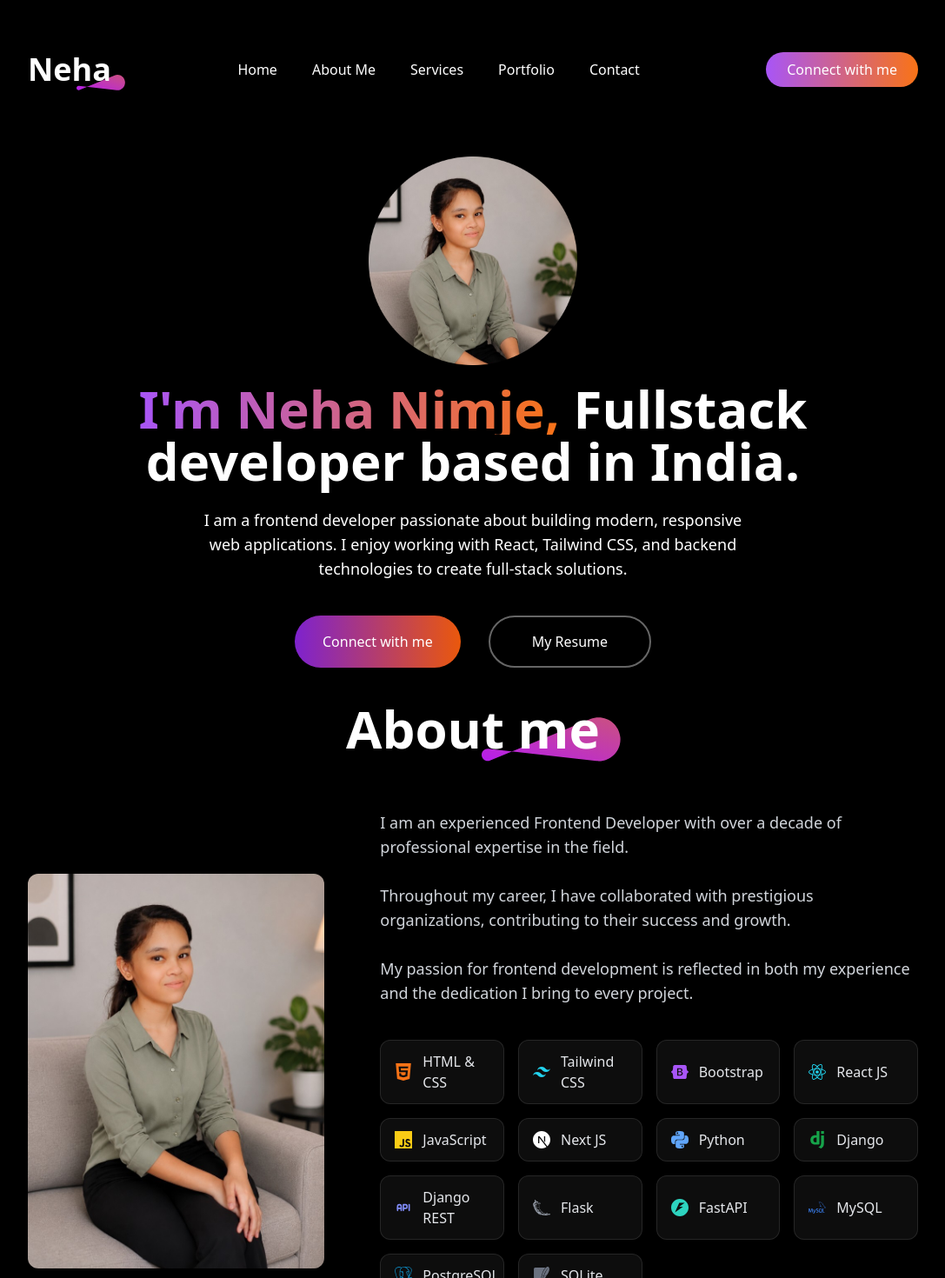
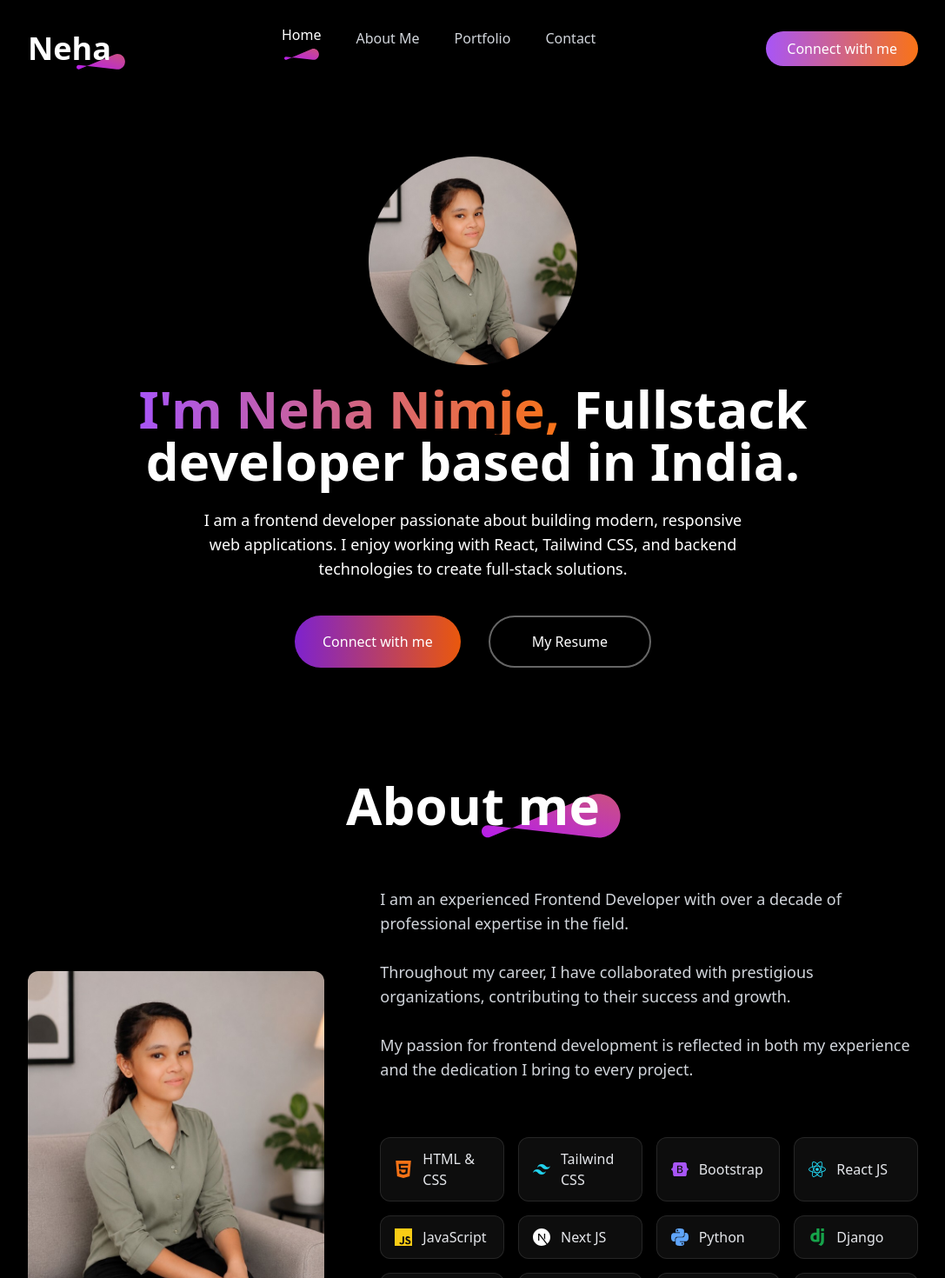
Before and after one commit to nehanimje03/portfolio, a React (Vite) app: page / in a window 1280 px wide. Shown: the top 1470 px of the page at 87% size, without its empty margins (96-1183 px from the left). Built offline with nearby package versions, Linux system fonts and the light colour scheme.

Commit message:
responsive

```diff
--- a/src/Home.jsx
+++ b/src/Home.jsx
@@ -1,4 +1,4 @@
-import React, { useState } from "react";
+import React, { useEffect, useState } from "react";
 import profile1 from "./assets/profile1.png";
 import profile from "./assets/profile.jpeg";
 import ecommerce from "./assets/ecommerce.png";
@@ -34,100 +34,142 @@ import { TbApi } from "react-icons/tb";
 const Home = () => {
   const [menuOpen, setMenuOpen] = useState(false);
 
+  const [active, setActive] = useState("home");
+
+  const navItems = [
+    { id: "home", label: "Home" },
+    { id: "about", label: "About Me" },
+    // { id: "services", label: "Services" },
+    { id: "portfolio", label: "Portfolio" },
+    { id: "contact", label: "Contact" },
+  ];
+
+  const handleNavClick = (id) => {
+    setActive(id);
+
+    document.getElementById(id)?.scrollIntoView({
+      behavior: "smooth",
+    });
+  };
+
+  useEffect(() => {
+    const sections = ["home", "about", "services", "portfolio", "contact"];
+
+    const handleScroll = () => {
+      const scrollPosition = window.scrollY + 150;
+
+      sections.forEach((section) => {
+        const element = document.getElementById(section);
+
+        if (
+          element &&
+          scrollPosition >= element.offsetTop &&
+          scrollPosition < element.offsetTop + element.offsetHeight
+        ) {
+          setActive(section);
+        }
+      });
+    };
+
+    window.addEventListener("scroll", handleScroll);
+
+    return () => {
+      window.removeEventListener("scroll", handleScroll);
+    };
+  }, []);
+
   return (
-    <div class="min-h-screen py-10 bg-black overflow-x-hidden px-4 sm:px-8 lg:px-[10%]">
+    <div className="min-h-screen bg-black overflow-x-hidden">
       {" "}
-      <header class="py-5">
-        <nav class="flex items-center justify-between text-white relative">
+      <header className="fixed top-0 left-0 right-0 md:py-8 py-5 z-50 bg-black/90 backdrop-blur-md px-4 sm:px-8 lg:px-[10%]">
+        {" "}
+        <nav className="flex items-center justify-between text-white relative">
           {/* Logo */}
-          <div class="flex relative">
-            <h1 class="text-3xl sm:text-4xl font-bold z-10 relative">Neha</h1>
+          <div className="flex relative">
+            <h1 className="text-3xl sm:text-4xl font-bold z-10 relative">
+              Neha
+            </h1>
             <img
               src={titleimg}
               alt="title"
-              class="w-10 sm:w-14 absolute -bottom-1 -right-4 z-[1]"
+              className="w-10 sm:w-14 absolute -bottom-1 -right-4 z-[1]"
             />
           </div>
 
           {/* Desktop Menu */}
-          <ul class="hidden md:flex gap-8 lg:gap-10 items-center">
-            <li class="cursor-pointer hover:text-purple-400 transition">
-              Home
-            </li>
-            <li class="cursor-pointer hover:text-purple-400 transition">
-              About Me
-            </li>
-            <li class="cursor-pointer hover:text-purple-400 transition">
-              Services
-            </li>
-            <li class="cursor-pointer hover:text-purple-400 transition">
-              Portfolio
-            </li>
-            <li class="cursor-pointer hover:text-purple-400 transition">
-              Contact
-            </li>
+          <ul className="hidden md:flex gap-10 items-center">
+            {navItems.map((item) => (
+              <li
+                key={item.id}
+                onClick={() => handleNavClick(item.id)}
+                className={`relative cursor-pointer pb-6 transition-all duration-300 ${
+                  active === item.id
+                    ? "text-white -translate-y-1"
+                    : "text-gray-300 hover:text-white"
+                }`}
+              >
+                {item.label}
+
+                {active === item.id && (
+                  <img
+                    src={titleimg}
+                    alt="active"
+                    className="absolute w-10 left-1/2 -translate-x-1/2 top-7"
+                  />
+                )}
+              </li>
+            ))}
           </ul>
 
-          {/* Desktop Button */}
-          <button class="hidden md:block bg-gradient-to-r from-purple-500 to-orange-500 rounded-full px-6 py-2 hover:scale-105 transition">
+          {/* Connect Button */}
+          <button className="hidden md:block bg-gradient-to-r from-purple-500 to-orange-500 rounded-full px-6 py-2 hover:scale-105 transition">
             Connect with me
           </button>
 
-          {/* Mobile Hamburger */}
+          {/* Mobile Menu Button */}
           <button
-            class="md:hidden text-3xl"
+            className="md:hidden text-3xl"
             onClick={() => setMenuOpen(!menuOpen)}
           >
             {menuOpen ? "✕" : "☰"}
           </button>
 
           {/* Mobile Menu */}
-          <div
-            class={`absolute top-16 left-0 w-full bg-slate-900 border border-slate-700 rounded-xl p-6 transition-all duration-300 md:hidden ${
-              menuOpen ? "opacity-100 visible" : "opacity-0 invisible"
-            }`}
-          >
-            <ul class="flex flex-col gap-5 text-center">
-              <li
-                class="cursor-pointer hover:text-purple-400"
-                onClick={() => setMenuOpen(false)}
-              >
-                Home
-              </li>
-              <li
-                class="cursor-pointer hover:text-purple-400"
-                onClick={() => setMenuOpen(false)}
-              >
-                About Me
-              </li>
-              <li
-                class="cursor-pointer hover:text-purple-400"
-                onClick={() => setMenuOpen(false)}
-              >
-                Services
-              </li>
-              <li
-                class="cursor-pointer hover:text-purple-400"
-                onClick={() => setMenuOpen(false)}
-              >
-                Portfolio
-              </li>
-              <li
-                class="cursor-pointer hover:text-purple-400"
-                onClick={() => setMenuOpen(false)}
-              >
-                Contact
-              </li>
-            </ul>
+          {menuOpen && (
+            <div className="absolute top-16 left-0 w-full bg-slate-900 border border-slate-700 rounded-xl p-6 md:hidden z-50">
+              <ul className="hidden md:flex gap-10 items-center">
+                {navItems.map((item) => (
+                  <li
+                    key={item.id}
+                    onClick={() => handleNavClick(item.id)}
+                    className={`relative cursor-pointer transition-all duration-300 pb-5 ${
+                      active === item.id
+                        ? "text-white font-medium"
+                        : "text-gray-300 hover:text-white"
+                    }`}
+                  >
+                    {item.label}
 
-            <button class="w-full mt-6 bg-gradient-to-r from-purple-500 to-orange-500 rounded-full py-3">
-              Connect with me
-            </button>
-          </div>
+                    {active === item.id && (
+                      <img
+                        src={titleimg}
+                        alt="active"
+                        className="w-10 absolute -bottom-1 left-1/2 -translate-x-1/2"
+                      />
+                    )}
+                  </li>
+                ))}
+              </ul>
+            </div>
+          )}
         </nav>
       </header>
-      <main>
-        <section className="flex flex-col items-center text-center md:py-10 py-5 ">
+      <main className="pt-24 px-4 sm:px-8 lg:px-[10%]">
+        {" "}
+        <section
+          id="home"
+          className="flex flex-col items-center text-center md:py-16 py-5 "
+        >
           {/* Profile Image */}
           <img
             src={profile1}
@@ -164,7 +206,10 @@ const Home = () => {
             </button>
           </div>
         </section>
-        <section className="flex flex-col items-center text-white ">
+        <section
+          id="about"
+          className="flex flex-col items-center text-white md:py-16 py-5 "
+        >
           {/* Title */}
           <div className="mb-12 sm:mb-16 flex relative justify-center">
             <h1 className="text-3xl sm:text-5xl lg:text-6xl font-bold z-10">
@@ -202,7 +247,7 @@ const Home = () => {
               </p>
 
               {/* Skills Grid */}
-              <div className="grid grid-cols-2 sm:grid-cols-3 lg:grid-cols-4 gap-3 sm:gap-4 py-10">
+              <div className="grid grid-cols-2 sm:grid-cols-3 lg:grid-cols-4 gap-3 sm:gap-4 py-16">
                 {[
                   {
                     name: "HTML & CSS",
@@ -289,7 +334,10 @@ const Home = () => {
             </div>
           </div>
         </section>
-        <section className="text-white flex flex-col md:flex-row justify-center items-center gap-10 md:gap-20 lg:gap-32 my-16 px-4 ">
+        <section
+          id="services"
+          className="text-white flex flex-col md:flex-row justify-center items-center gap-10 md:gap-20 lg:gap-32 md:py-16 py-5  "
+        >
           {/* Experience */}
           <div className="text-center hover:scale-110 transition duration-500">
             <h1 className="text-3xl sm:text-4xl font-bold mb-2 bg-gradient-to-r from-purple-500 to-orange-500 inline-block text-transparent bg-clip-text">
@@ -324,7 +372,10 @@ const Home = () => {
             <p className="text-sm sm:text-base lg:text-lg">HAPPY CLIENTS</p>
           </div>
         </section>
-        <section className="my-16 flex flex-col items-center text-white px-4 ">
+        <section
+          id="portfolio"
+          className="md:py-16 py-5 flex flex-col items-center text-white  "
+        >
           {/* Title */}
           <div className="mb-12 sm:mb-16 lg:mb-20 flex relative justify-center">
             <h1 className="text-3xl sm:text-5xl lg:text-6xl font-bold z-10 text-center">
@@ -370,7 +421,10 @@ const Home = () => {
             ))}
           </div>
         </section>
-        <section className="text-white flex flex-col items-center px-4  py-16">
+        <section
+          id="contact"
+          className="text-white flex flex-col items-center px-4  md:py-16 py-5"
+        >
           {/* Title */}
           <div className="mb-12 sm:mb-16 lg:mb-20 flex relative justify-center text-center">
             <h1 className="text-3xl sm:text-5xl lg:text-6xl font-bold z-10">
@@ -406,7 +460,7 @@ const Home = () => {
             Show More <FaArrowRightLong />
           </button>
         </section>
-        <section className="text-white flex flex-col items-center px-4  py-16">
+        <section className="text-white flex flex-col items-center px-4  md:py-16 py-5">
           {/* Title */}
           <div className="mb-12 sm:mb-16 lg:mb-20 flex relative justify-center text-center">
             <h1 className="text-3xl sm:text-5xl lg:text-6xl font-bold z-10">
@@ -490,11 +544,11 @@ const Home = () => {
           </div>
         </section>
       </main>
-      <footer className="my-20 flex flex-col px-4 md:px-10">
+      <footer className="my-20 flex flex-col px-4 md:px-10  sm:px-8 lg:px-[10%] md:py-16 py-5">
         {/* Top Section */}
         <div className="flex flex-col md:flex-row justify-between gap-10">
           {/* Left */}
-          <div className=" flex flex-col md:items-start items-center px-4  py-16 text-white text-center md:text-left">
+          <div className=" flex flex-col md:items-start items-center   py-16 text-white text-center md:text-left">
             <div className="flex relative items-center justify-center md:justify-start">
               <h1 className="text-3xl sm:text-4xl font-bold z-10 relative">
                 Neha
@@ -507,9 +561,9 @@ const Home = () => {
               />
             </div>
             <p className="mt-4 text-sm md:text-base leading-relaxed">
-              I am a frontend developer from USA with 10 years of{" "}
+              I am a fullstack developer from INDIA with 5 years of{" "}
               <br className="hidden md:block" />
-              experience in companies like Microsoft, Tesla and Apple.
+              experience in companies
             </p>
           </div>
 
```
